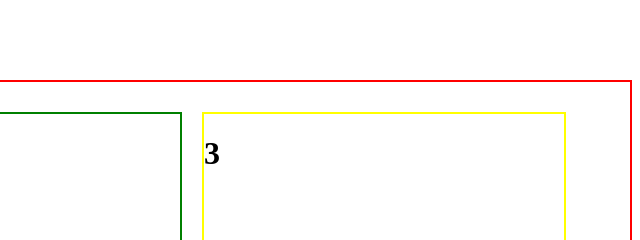
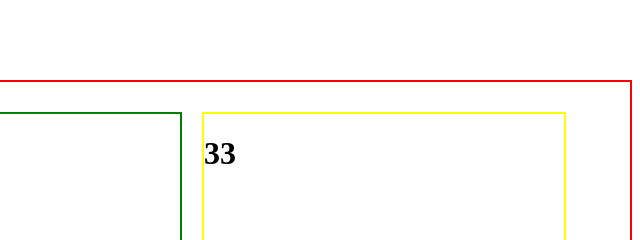
Before and after one commit to adrielthebaddest/-, a plain HTML site: page INDEX.HTML in a window 1280 px wide. Shown: the top 240 px of the page, 640-1280 px from the left. Drawn offline with Linux system fonts and the light colour scheme.

Commit message:
change file text

```diff
--- a/INDEX.HTML
+++ b/INDEX.HTML
@@ -17,7 +17,7 @@
         <h1>2</h1>
     </div>
        <div class="thirdbox">
-        <h1>3</h1>
+        <h1>33</h1>
        </div>
 </div>
 
```
